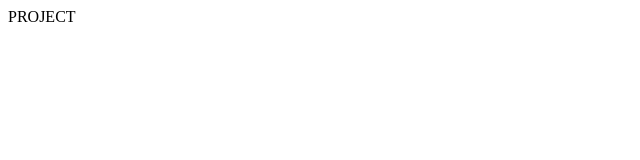
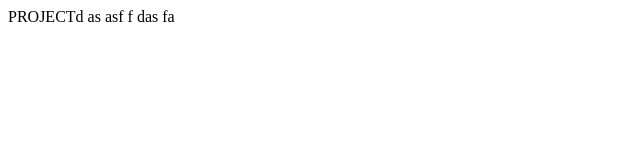
Before and after one commit to Artur3011/Artur3011, a plain HTML site: page index.html in a window 1280 px wide. Shown: the whole page, without its empty margins (0-640 px from the left). Drawn offline with Linux system fonts and the light colour scheme.

Commit message:
Add changes

```diff
--- a/index.html
+++ b/index.html
@@ -7,6 +7,6 @@
     <title>Document</title>
 </head>
 <body>
-    PROJECT
+    PROJECTd as asf f das fa
 </body>
 </html>
```
